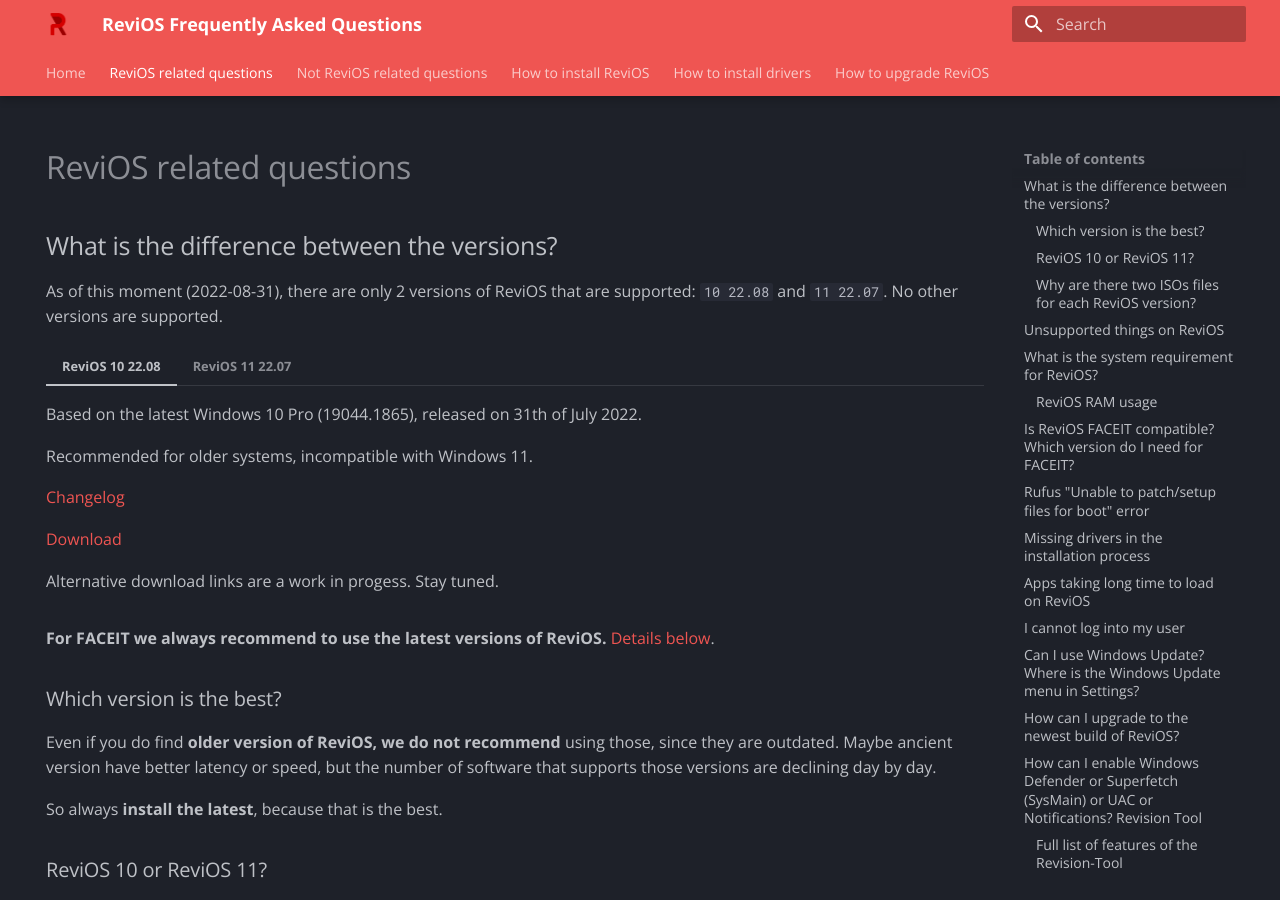
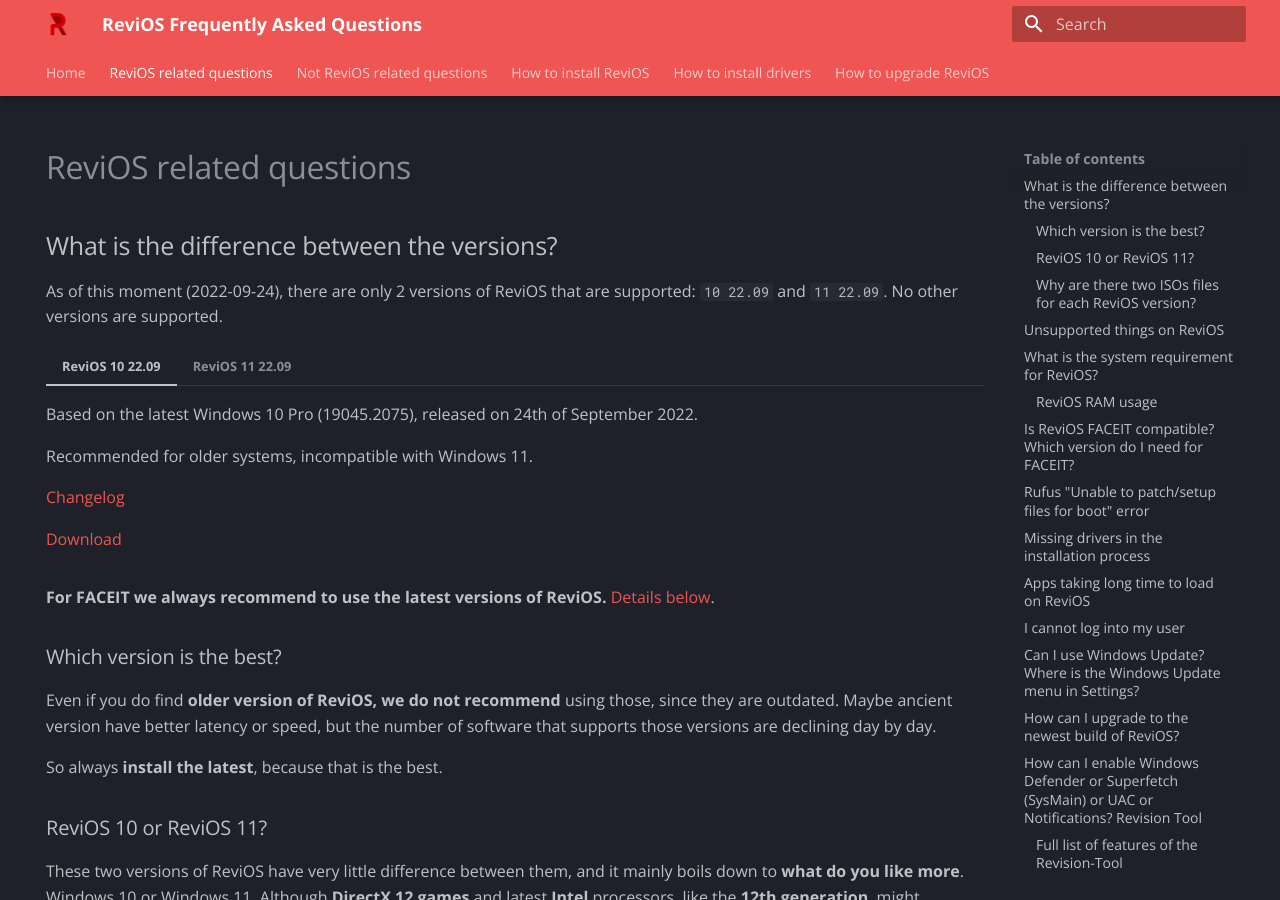
Before and after one commit to dkovacs24/ReviOS_faq, an MkDocs documentation site: the page built from docs/related.md, in a window 1280 px wide and 900 px high. Built offline with MkDocs 1.6.1 and Material for MkDocs 9.7.7, drawn with Linux system fonts in a browser that asks for light colours; some of the changed text lies outside the part shown.

Commit message:
update related.md with 22.09

```diff
--- a/docs/related.md
+++ b/docs/related.md
@@ -18,11 +18,11 @@
 
 ## What is the difference between the versions?
 
-As of this moment (2022-08-31), there are only 2 versions of ReviOS that are supported: `10 22.08` and `11 22.07`. No other versions are supported.
+As of this moment (2022-09-24), there are only 2 versions of ReviOS that are supported: `10 22.09` and `11 22.09`. No other versions are supported.
 
-=== "ReviOS 10 22.08"
+=== "ReviOS 10 22.09"
 
-    Based on the latest Windows 10 Pro (19044.1865), released on 31th of July 2022.
+    Based on the latest Windows 10 Pro (19045.2075), released on 24th of September 2022.
 
     Recommended for older systems, incompatible with Windows 11.
 
@@ -30,20 +30,20 @@
 
     [Download](https://www.revi.cc/revios/download#h.vxvav5mpn4w){target=_blank}
 
-    Alternative download links are a work in progess. Stay tuned.
+    <!-- Alternative download links are a work in progess. Stay tuned. -->
 
 
-=== "ReviOS 11 22.07"
+=== "ReviOS 11 22.09"
 
-    Based on the latest Windows 11 Pro (22621.232), released on 24th of July 2022.
+    Based on the latest Windows 11 Pro (22621.607), released on 24th of September 2022.
 
     Recommended for newer systems with more recent hardware.
 
-    [Changelog](https://www.revi.cc/revios/download/changelog#h.jjwpsqn2kr){target=_blank}
+    [Changelog](https://www.revi.cc/revios/download/changelog#h.tfuzc7ox24ci){target=_blank}
 
     [Download](https://www.revi.cc/revios/download#h.kwa7bvvnrtc9){target=_blank}
 
-    Alternative download links on the official [Discord](https://discord.gg/962y4pU){target=_blank} server's [download channel](https://discord.com/channels/619835916139364383/658369065110339640/1000795817705230396){target=_blank}.
+    <!-- Alternative download links on the official [Discord](https://discord.gg/962y4pU){target=_blank} server's [download channel](https://discord.com/channels/619835916139364383/658369065110339640/1000795817705230396){target=_blank}. -->
 
 
 **For FACEIT we always recommend to use the latest versions of ReviOS.** [Details below](#is-revios-faceit-compatible-which-version-do-i-need-for-faceit).
@@ -118,9 +118,9 @@
 
 Since ReviOS is Windows, yes it is compatible.
 
-As of this moment (2022-08-31), the recommended builds of ReviOS are `10 22.08` and `11 22.07`.
+As of this moment (2022-09-24), the recommended builds of ReviOS are `10 22.09` and `11 22.09`.
 
-The `22.06` builds are probably still compatible with FACEIT, but not for long. Keep in mind, we do not support and recommend those versions anymore.
+The `22.07` and `22.08` builds are probably still compatible with FACEIT, but not for long. Keep in mind, we do not support and recommend those versions anymore.
 
 If you are using one of the recommended versions, and still cannot use FACEIT, since the release of that version probably another update was released by Microsoft, which is required by FACEIT. A new build of ReviOS probably will be released too, soon.
 
```
Also changed, not shown: other parts of docs/related.md (+1 -0 lines).
